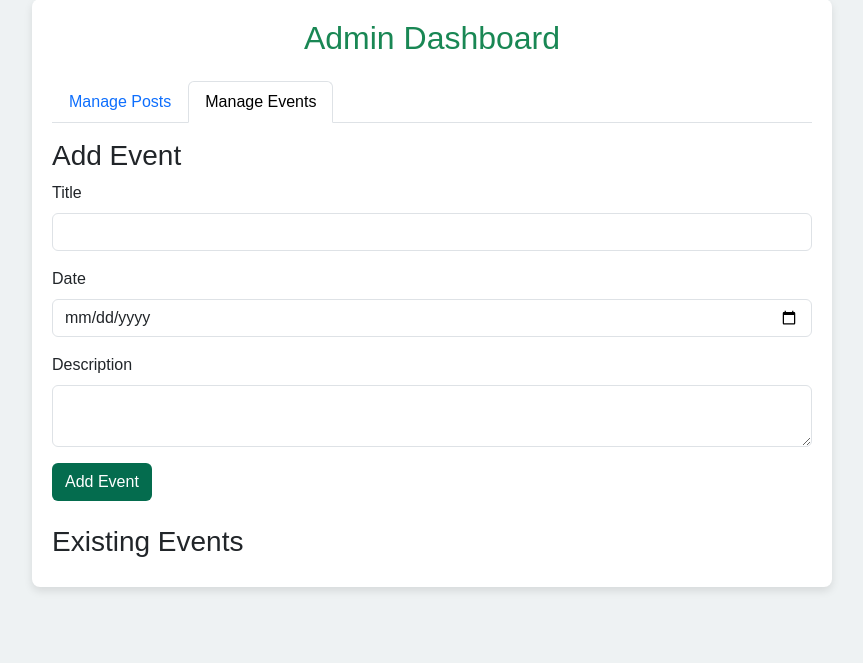
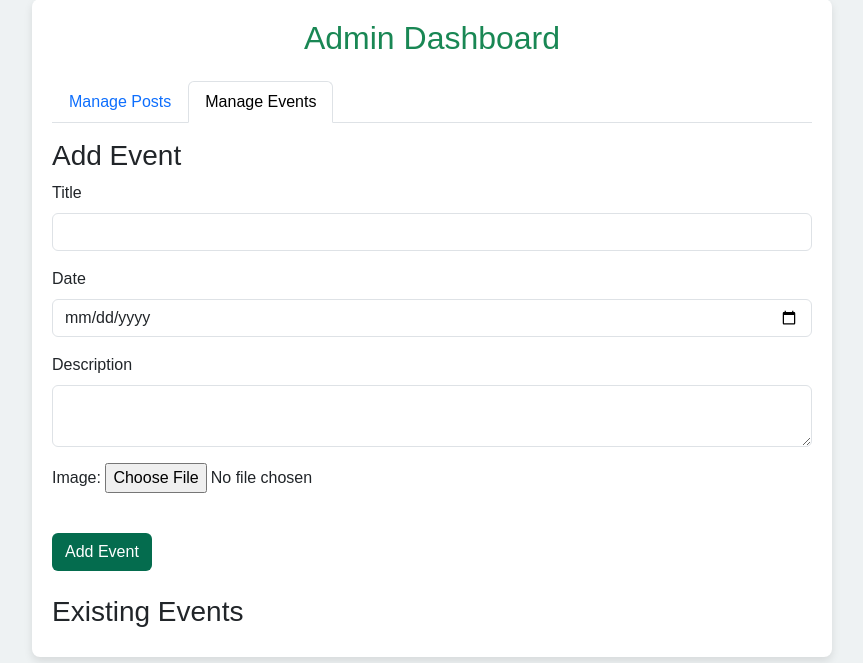
Before and after one commit to narogongaliman/flask, a Flask app: page /admin in a window 1280 px wide, after a click on "Manage Events". Shown: the part 137-800 px from the top of the page, without its empty margins (208-1071 px from the left). Run offline with Flask 3, Linux system fonts and the light colour scheme; some libraries are stand-ins or nearby versions.

Commit message:
add image to event

```diff
--- a/models.py
+++ b/models.py
@@ -7,5 +7,6 @@
 class Event(db.Model):
     id = db.Column(db.Integer, primary_key=True)
     title = db.Column(db.String(200), nullable=False)
+    image_url = db.Column(db.String(200), nullable=True)
     date = db.Column(db.String(50), nullable=False)
     description = db.Column(db.Text, nullable=False)
--- a/requirements.txt
+++ b/requirements.txt
@@ -1,3 +1,4 @@
 flask
 flask_sqlalchemy
 flask-ckeditor
+Pillow
--- a/routes.py
+++ b/routes.py
@@ -1,6 +1,17 @@
 from flask import render_template, request, redirect, url_for, jsonify
 from app import app, db
 from models import Post, Event
+from werkzeug.utils import secure_filename
+import os
+
+# Configure upload folder for images
+UPLOAD_FOLDER = 'static/uploads'
+ALLOWED_EXTENSIONS = {'png', 'jpg', 'jpeg', 'gif'}
+app.config['UPLOAD_FOLDER'] = UPLOAD_FOLDER
+
+# Helper function to check allowed file extensions
+def allowed_file(filename):
+    return '.' in filename and filename.rsplit('.', 1)[1].lower() in ALLOWED_EXTENSIONS
 
 @app.route('/')
 def index():
@@ -11,7 +22,7 @@
 @app.route('/api/events')
 def get_events():
     events = Event.query.all()
-    events_list = [{"title": e.title, "start": e.date, "description": e.description} for e in events]
+    events_list = [{"title": e.title, "start": e.date, "description": e.description, "image_url": e.image_url} for e in events]
     return jsonify(events_list)
 
 @app.route('/admin', methods=['GET'])
@@ -34,9 +45,16 @@
     title = request.form['title']
     date = request.form['date']
     description = request.form['description']
-    new_event = Event(title=title, date=date, description=description)
-    db.session.add(new_event)
-    db.session.commit()
+    image = request.files['image']
+
+    # Save the image file if it's allowed
+    if image and allowed_file(image.filename):
+        filename = secure_filename(image.filename)
+        image.save(os.path.join(app.config['UPLOAD_FOLDER'], filename))
+
+        new_event = Event(title=title, date=date, description=description, image_url=filename)
+        db.session.add(new_event)
+        db.session.commit()
     return redirect(url_for('admin'))
 
 @app.route('/delete/<int:id>')
--- a/templates/admin.html
+++ b/templates/admin.html
@@ -91,7 +91,7 @@
         <!-- Events Tab -->
         <div class="tab-pane fade" id="events">
             <h3>Add Event</h3>
-            <form method="POST" action="{{ url_for('add_event') }}">
+            <form method="POST" action="{{ url_for('add_event') }}" enctype="multipart/form-data">
                 <div class="mb-3">
                     <label class="form-label">Title</label>
                     <input type="text" class="form-control" name="title" required>
@@ -104,6 +104,10 @@
                     <label class="form-label">Description</label>
                     <textarea class="form-control" name="description" id="editor2" required></textarea>
                 </div>
+                <div class="mb-3">
+                    <label for="image">Image:</label>
+                    <input type="file" id="image" name="image" required><br><br>
+                </div>
                 <button type="submit" class="btn btn-green">Add Event</button>
             </form>
 
@@ -114,6 +118,7 @@
                     <div>
                         <strong>{{ event.title }} - {{ event.date }}</strong>
                         <p class='card-text'>{{ event.description|safe }}</p>
+                        <img src="{{ url_for('static', filename='uploads/' + event.image_url) }}" alt="Event Image" width="200">
                     </div>
                     <a href="{{ url_for('delete_event', id=event.id) }}" class="btn btn-danger btn-sm">Delete</a>
                 </li>
--- a/templates/index.html
+++ b/templates/index.html
@@ -74,6 +74,7 @@
                     </div>
                     <div class="modal-body">
                         <p id="eventDescription"></p>
+                        <img id="eventImage" src="{{ url_for('static', filename='uploads/') }}" alt="Event Image" style="max-width: 100%;">
                     </div>
                     <div class="modal-footer">
                         <button type="button" class="btn btn-secondary" data-bs-dismiss="modal">Close</button>
@@ -95,8 +96,10 @@
             initialView: 'dayGridMonth',
             events: '/api/events',  // Fetch events from Flask API
             eventClick: function(info) {
+                console.log(info.event.extendedProps.image_url);
                 document.getElementById('eventTitle').innerText = info.event.title;
                 document.getElementById('eventDescription').innerHTML = info.event.extendedProps.description; // Uses |safe
+                document.getElementById('eventImage').src =  document.getElementById('eventImage').src + info.event.extendedProps.image_url;
                 var modal = new bootstrap.Modal(document.getElementById('eventModal'));
                 modal.show();
             }
```
